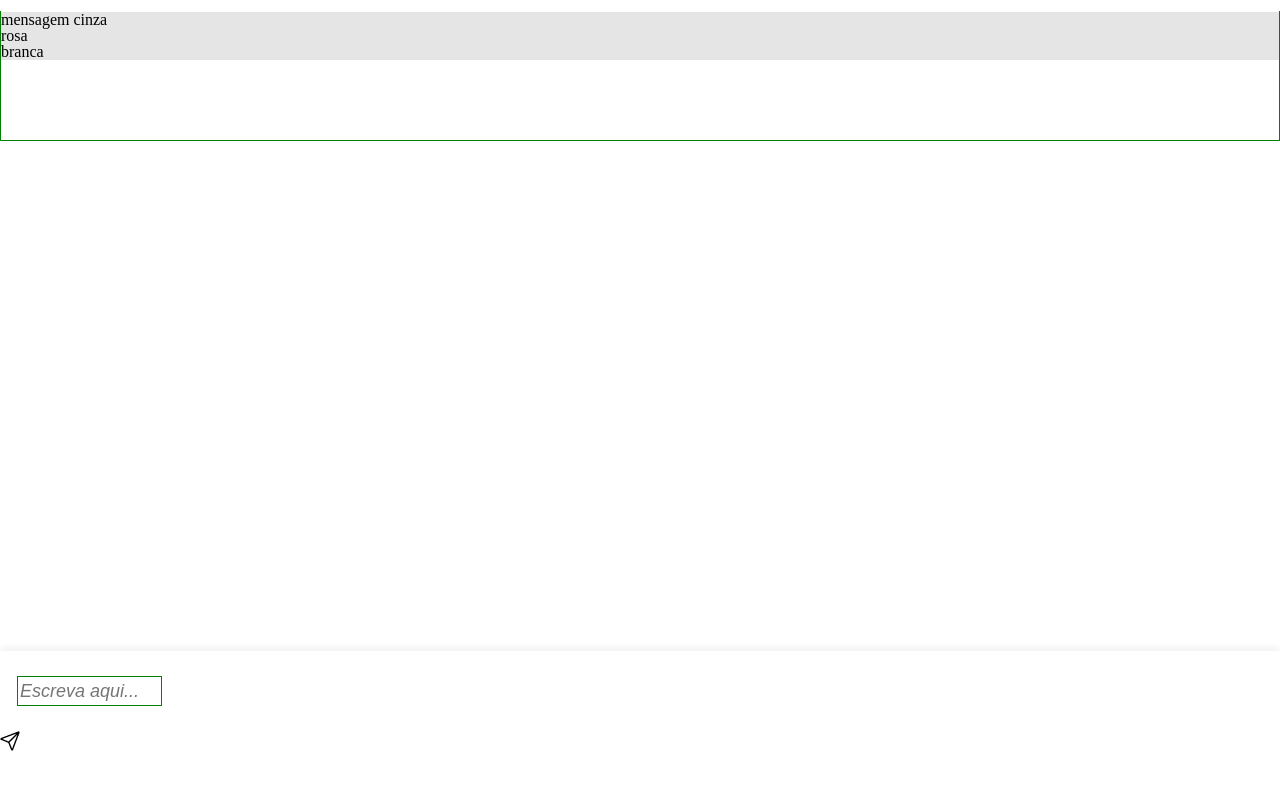
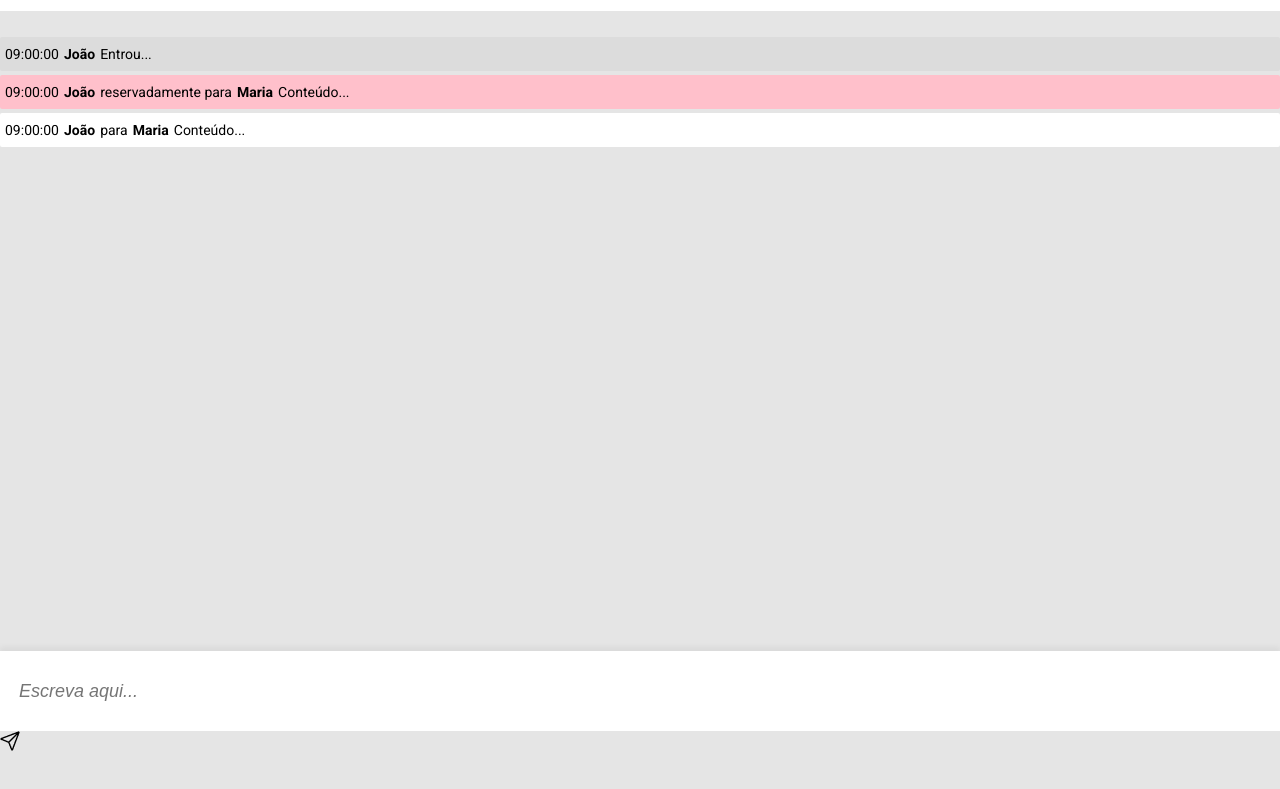
Before and after one commit to AdrienneMota/batepapouol, a plain HTML site: page index.html in a window 1280 px wide. Shown: the part 69-858 px from the top of the page. Before the commit the page ends 800 px from the top, so only its background shows below. Drawn offline with nearby package versions, Linux system fonts and the light colour scheme.

Commit message:
layout completo

```diff
--- a/css/style.css
+++ b/css/style.css
@@ -1,5 +1,11 @@
+@import url('https://fonts.googleapis.com/css2?family=Roboto:ital,wght@0,100;0,300;0,400;0,500;0,700;1,100;1,300;1,400;1,500;1,700&display=swap');
+
 *{
     box-sizing: border-box;
+}
+
+body{
+    font-family: 'Roboto', sans-serif !important;
 }
 
 body, html{
@@ -7,7 +13,11 @@ body, html{
 }
 
 .container{
-    border: 1px solid green;
+    height: 100%;
+}
+
+strong{
+    font-weight: bold !important;
 }
 
 .header{
@@ -31,10 +41,38 @@ body, html{
     font-size: 50px;
 }
 
-.mosaico{
+.mural{
     background-color: #e5e5e5;
     margin: 80px auto;
     height: 100%;
+    padding-top: 26px;
+}
+
+.mensagem-status, .mensagem-reservada, .mensagem-normal{
+    margin-bottom: 4px;
+    border-radius: 2px;
+    display: flex;
+    align-items: center;
+    width: 100%;
+    font-size: 14px;
+    padding-top: 10px;
+    padding-bottom: 10px;
+}
+
+.mensagem-status{
+    background-color: #dcdcdc;
+}
+
+.mensagem-reservada{
+    background-color: pink;
+}
+
+.mensagem-normal{
+    background-color: white;
+}
+
+.data, .nome-user, .conteudo, .to, .destino{
+    padding-left: 5px;
 }
 
 footer{
@@ -45,16 +83,16 @@ footer{
     height: 80px;
     background: #ffffff;
     box-shadow: 0px -4px 6px rgba(0, 0, 0, 0.05);
-    border: 1px solid green;
+    /* border: 1px solid green; */
 }
 
 footer input{
     margin: 25px 17px;
-    width: 145px;
+    width: 300px;
     height: 30px;
     border: none;
     font-size: 18px;
     font-style: italic;
-    border: 1px solid green;
+    /* border: 1px solid green; */
     display: flex;
 }
--- a/index.html
+++ b/index.html
@@ -18,10 +18,30 @@
             </div>
         </div>
 
-        <div class="mosaico">
-            <div class="mensagemcinza">mensagem cinza</div>
-            <div class="mensagemrosa">rosa</div>
-            <div class="mensagembranca">branca</div>
+        <div class="mural">
+            <div class="mensagem-status">
+                <div class="data">09:00:00 </div>
+                <div class="nome-user"><strong>João</strong></div>
+                <div class="conteudo"> Entrou...</div>
+            </div>
+            <div class="mensagem-reservada">
+                <div class="data">09:00:00</div>
+                <div class="nome-user"><strong>João</strong></div>
+                <div class="to">reservadamente para</div>
+                <div class="destino">
+                    <strong>Maria</strong>
+                </div>
+                <div class="conteudo">Conteúdo...</div>
+            </div>
+            <div class="mensagem-normal">
+                <div class="data">09:00:00</div>
+                <div class="nome-user"><strong>João</strong></div>
+                <div class="to"> para</div>
+                <div class="destino">
+                    <strong>Maria</strong>
+                </div>
+                <div class="conteudo">Conteúdo...</div>
+            </div>
         </div>
 
         <footer class="enviarmensagem">
```
